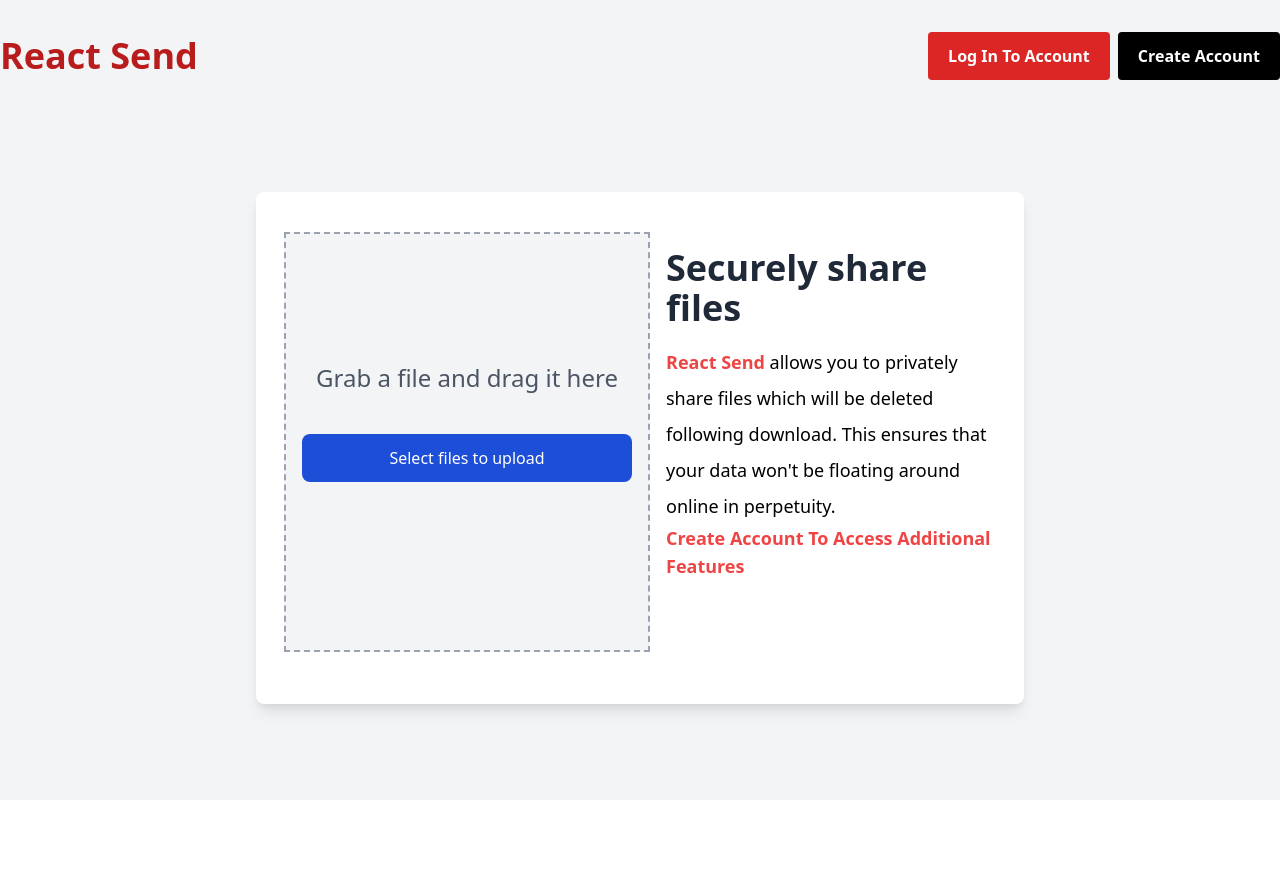
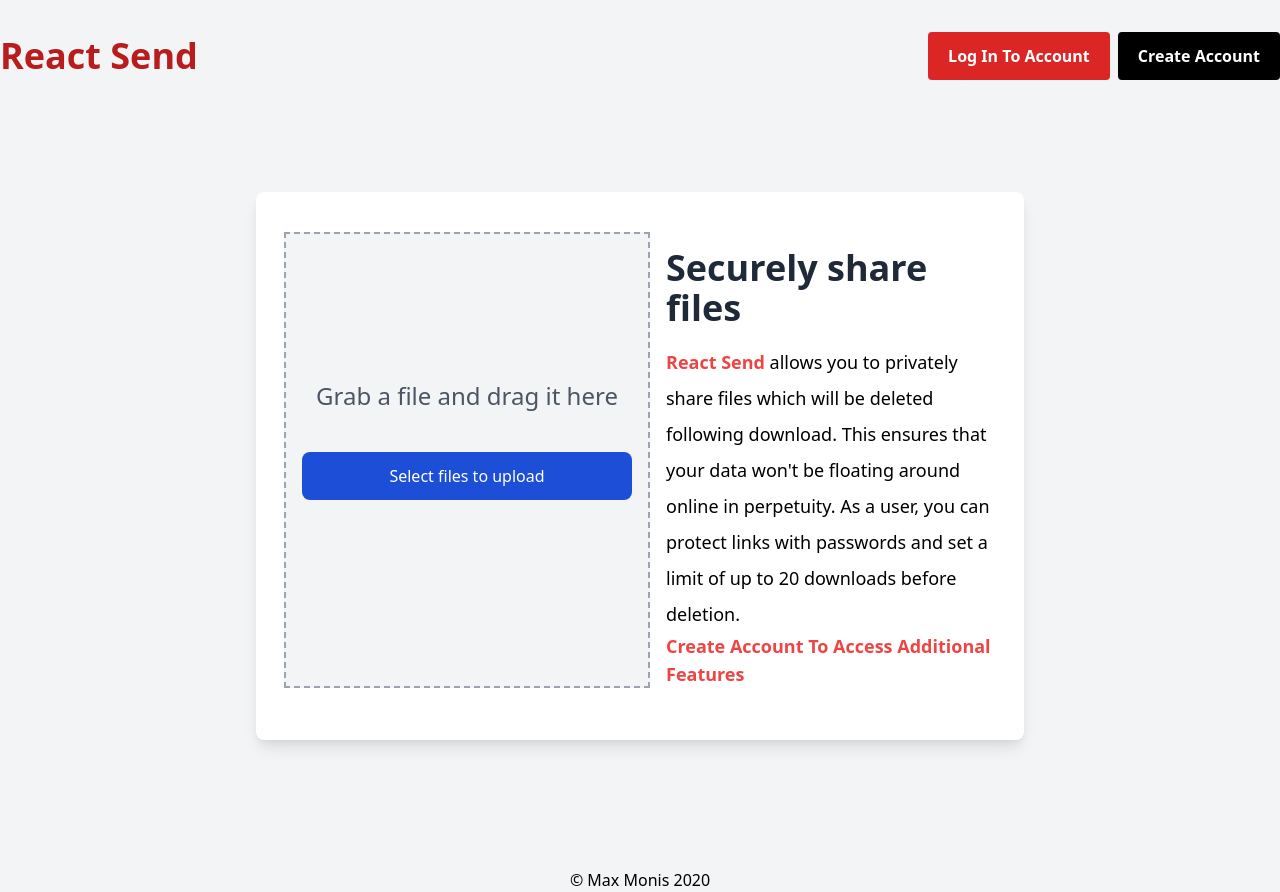
Before and after one commit to maxmonis/send-api, a Next.js app in the folder frontend/: page / in a window 1280 px wide. Before the commit the page ends 800 px from the top, so only its background shows below. Built offline with nearby package versions, Linux system fonts and the light colour scheme.

Commit message:
add footer

```diff
--- /dev/null
+++ b/frontend/components/Footer.js
@@ -0,0 +1,11 @@
+import React from 'react';
+
+const Footer = () => {
+  return (
+    <div className='text-center'>
+      <h4>© Max Monis {new Date().getFullYear()}</h4>
+    </div>
+  );
+};
+
+export default Footer;
--- a/frontend/components/Layout.js
+++ b/frontend/components/Layout.js
@@ -1,12 +1,13 @@
 import React from 'react';
 import Head from 'next/head';
 import Header from './Header';
+import Footer from './Footer';
 
 const Layout = ({ children }) => {
   return (
     <>
       <Head>
-        <title>Next Send</title>
+        <title>React Send</title>
         <link
           href='https://unpkg.com/tailwindcss@^1.0/dist/tailwind.min.css'
           rel='stylesheet'
@@ -16,6 +17,7 @@ const Layout = ({ children }) => {
         <div className='container mx-auto'>
           <Header />
           <main className='mt-20'>{children}</main>
+          <Footer />
         </div>
       </div>
     </>
--- a/frontend/package.json
+++ b/frontend/package.json
@@ -1,5 +1,5 @@
 {
-  "name": "client-send",
+  "name": "react-send",
   "version": "0.1.0",
   "private": true,
   "scripts": {
--- a/frontend/pages/index.js
+++ b/frontend/pages/index.js
@@ -33,6 +33,7 @@ const Index = () => {
             >
               Copy URL
             </button>
+            <div style={{ height: '15rem' }} />
           </>
         ) : (
           <>
@@ -47,7 +48,9 @@ const Index = () => {
                   <span className='text-red-500 font-bold'>React Send</span>{' '}
                   allows you to privately share files which will be deleted
                   following download. This ensures that your data won't be
-                  floating around online in perpetuity.
+                  floating around online in perpetuity. As a user, you can
+                  protect links with passwords and set a limit of up to 20
+                  downloads before deletion.
                 </p>
                 {!user && (
                   <Link href='create-account'>
--- a/frontend/pages/links/[link].js
+++ b/frontend/pages/links/[link].js
@@ -91,6 +91,7 @@ const Link = ({ link }) => {
           </div>
         </>
       )}
+      <div style={{ height: '20rem' }} />
     </Layout>
   );
 };
```
